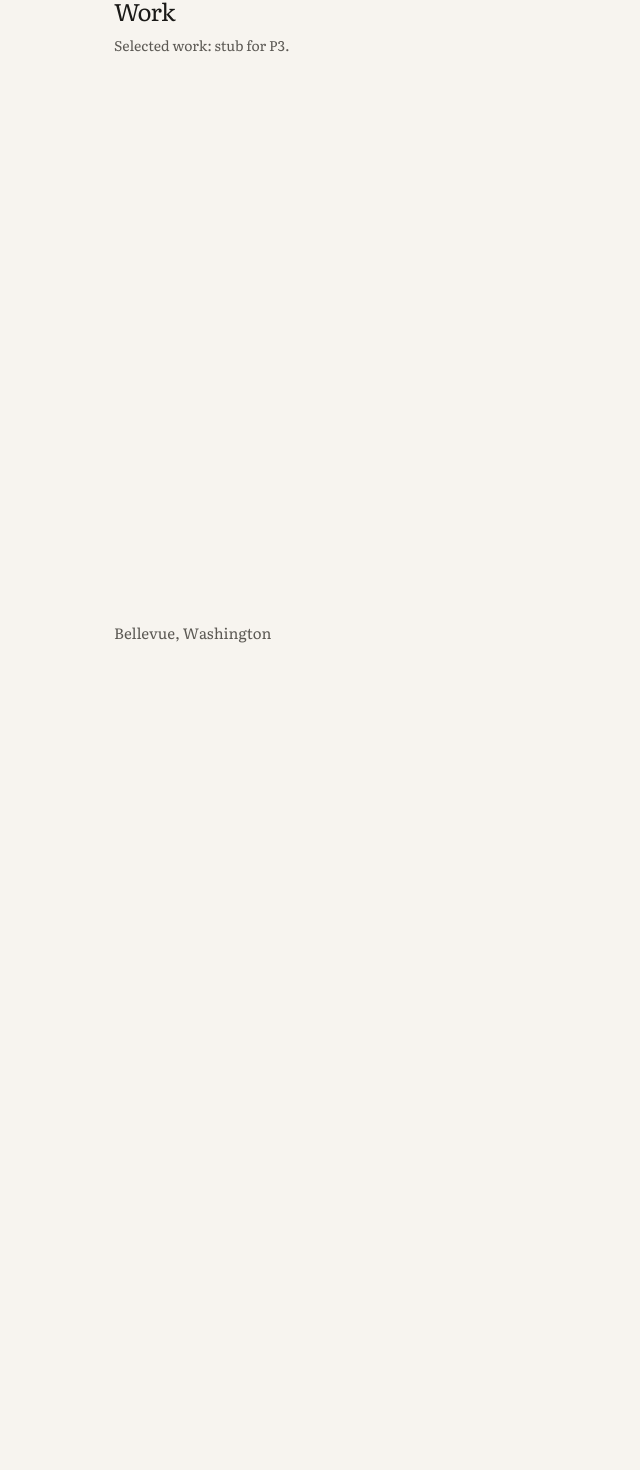
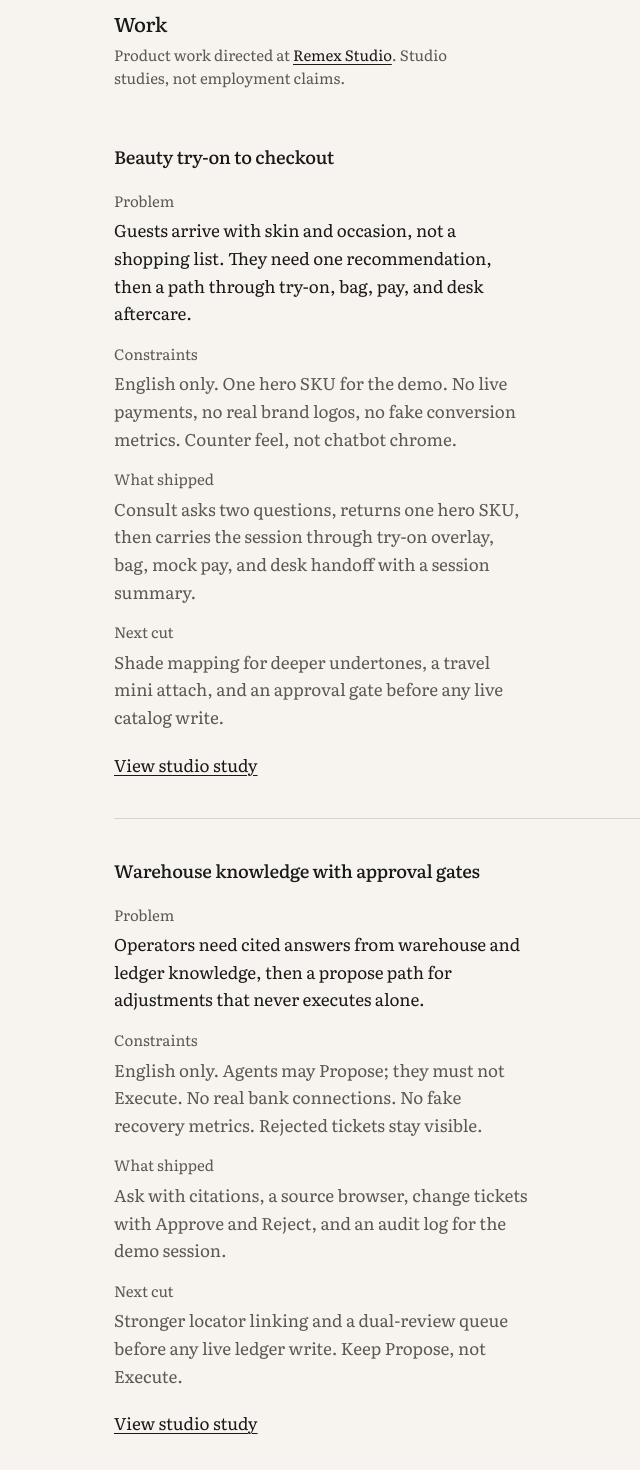
Before and after one commit to remexstudio/justin-jia, a Next.js app: page /work in a window 1280 px wide. Shown: the part 128-1598 px from the top of the page, without its empty margins (214-854 px from the left). Before the commit the page ends 800 px from the top, so only its background shows below. Built offline with nearby package versions, Linux system fonts and the light colour scheme.

Commit message:
feat(work): add selected work and studio outbound links

```diff
--- a/app/work/page.tsx
+++ b/app/work/page.tsx
@@ -1,15 +1,146 @@
 import type { Metadata } from "next";
+import Link from "next/link";
 
 export const metadata: Metadata = {
   title: "Work",
+  description:
+    "Selected product work directed at Remex Studio: try-on to checkout, warehouse knowledge with gates, morning briefs, and ecommerce exception queues.",
 };
+
+type WorkCard = {
+  title: string;
+  problem: string;
+  constraints: string;
+  shipped: string;
+  next: string;
+  studyHref: string;
+  studyLabel: string;
+  capability?: string;
+};
+
+const CARDS: readonly WorkCard[] = [
+  {
+    title: "Beauty try-on to checkout",
+    problem:
+      "Guests arrive with skin and occasion, not a shopping list. They need one recommendation, then a path through try-on, bag, pay, and desk aftercare.",
+    constraints:
+      "English only. One hero SKU for the demo. No live payments, no real brand logos, no fake conversion metrics. Counter feel, not chatbot chrome.",
+    shipped:
+      "Consult asks two questions, returns one hero SKU, then carries the session through try-on overlay, bag, mock pay, and desk handoff with a session summary.",
+    next: "Shade mapping for deeper undertones, a travel mini attach, and an approval gate before any live catalog write.",
+    studyHref: "https://remex-atelier.vercel.app/work/lumen-atelier",
+    studyLabel: "View studio study",
+  },
+  {
+    title: "Warehouse knowledge with approval gates",
+    problem:
+      "Operators need cited answers from warehouse and ledger knowledge, then a propose path for adjustments that never executes alone.",
+    constraints:
+      "English only. Agents may Propose; they must not Execute. No real bank connections. No fake recovery metrics. Rejected tickets stay visible.",
+    shipped:
+      "Ask with citations, a source browser, change tickets with Approve and Reject, and an audit log for the demo session.",
+    next: "Stronger locator linking and a dual-review queue before any live ledger write. Keep Propose, not Execute.",
+    studyHref: "https://remex-atelier.vercel.app/work/northline",
+    studyLabel: "View studio study",
+  },
+  {
+    title: "Morning brief, not a dashboard",
+    problem:
+      "Communications desks wake to noise. They need a sorted brief, draft help in two tones, and a hard line before anything publishes.",
+    constraints:
+      "English only. Synthetic posts only. Never auto-publish. No real social networks. No fake engagement percentages. Escalate stays explicit.",
+    shipped:
+      "Morning brief buckets (Priority, Watch, Noise), thread detail, dual-tone drafts with escalate, and a digest that never claims a live post.",
+    next: "Richer watchlists and a stricter embargo gate before an escalated draft can leave the desk.",
+    studyHref: "https://remex-atelier.vercel.app/work/kite",
+    studyLabel: "View studio study",
+  },
+  {
+    title: "Ecommerce exception queue",
+    problem:
+      "Commerce desks drown in exception tickets. They need triage, timelines, and suggested actions without the agent moving money on its own.",
+    constraints:
+      "English only. No payment processor. No fake recovery percentages. Refunds wait for Approve. Policy stays readable.",
+    shipped:
+      "A six-ticket exception queue, case detail with timeline and suggested actions, a refund approval gate, and a written policy page.",
+    next: "Carrier webhooks and dual-approve for high-severity refunds.",
+    studyHref: "https://remex-atelier.vercel.app/work/paperline",
+    studyLabel: "View studio study",
+    capability: "Capability: Kafka-backed fan-in for exception intake.",
+  },
+] as const;
 
 export default function WorkPage() {
   return (
-    <main className="mx-auto max-w-2xl px-6 py-16">
-      <h1 className="text-2xl tracking-tight text-ink">Work</h1>
-      <p className="mt-2 text-sm text-ink-muted">
-        Selected work: stub for P3.
+    <main className="mx-auto w-full max-w-2xl px-6 pt-12 sm:pt-20">
+      <h1 className="letter-name">Work</h1>
+      <p className="letter-quiet mt-2 sm:max-w-[42ch]">
+        Product work directed at{" "}
+        <a
+          href="https://remex-atelier.vercel.app"
+          className="studio-link"
+          translate="no"
+        >
+          Remex Studio
+        </a>
+        . Studio studies, not employment claims.
+      </p>
+
+      <ul className="mt-10 list-none space-y-0 p-0 sm:mt-14">
+        {CARDS.map((card) => (
+          <li
+            key={card.title}
+            className="border-t border-rule py-10 first:border-t-0 first:pt-0 last:pb-0"
+          >
+            <article>
+              <h2 className="text-[1.125rem] font-medium leading-snug tracking-[-0.01em] text-ink text-pretty">
+                {card.title}
+              </h2>
+
+              <dl className="mt-5 space-y-4 text-[1.0625rem] leading-relaxed sm:max-w-[42ch]">
+                <div>
+                  <dt className="letter-quiet">Problem</dt>
+                  <dd className="mt-1 text-ink">{card.problem}</dd>
+                </div>
+                <div>
+                  <dt className="letter-quiet">Constraints</dt>
+                  <dd className="mt-1 text-ink-muted">{card.constraints}</dd>
+                </div>
+                <div>
+                  <dt className="letter-quiet">What shipped</dt>
+                  <dd className="mt-1 text-ink-muted">{card.shipped}</dd>
+                </div>
+                <div>
+                  <dt className="letter-quiet">Next cut</dt>
+                  <dd className="mt-1 text-ink-muted">{card.next}</dd>
+                </div>
+              </dl>
+
+              {card.capability ? (
+                <p className="letter-quiet mt-4 sm:max-w-[42ch]">
+                  {card.capability}
+                </p>
+              ) : null}
+
+              <p className="mt-5">
+                <a
+                  href={card.studyHref}
+                  className="cta"
+                  rel="noopener noreferrer"
+                  target="_blank"
+                >
+                  {card.studyLabel}
+                </a>
+              </p>
+            </article>
+          </li>
+        ))}
+      </ul>
+
+      <p className="mt-12 sm:mt-14">
+        <Link href="/path" className="cta">
+          Read the path
+        </Link>
       </p>
     </main>
   );
--- a/ops/BACKLOG.md
+++ b/ops/BACKLOG.md
@@ -3,7 +3,7 @@
 - [x] P0 chore(repo): initialize personal site
 - [x] P1 feat(site): add home layout and hero
 - [x] P2 feat(site): add now and path
-- [ ] P3 feat(work): add selected work and studio outbound links
+- [x] P3 feat(work): add selected work and studio outbound links
 - [ ] P4 feat(writing): add two judgment notes
 - [ ] P5 feat(site): add contact and metadata
 - [ ] P6 feat(site): motion a11y 404 and polish
--- a/ops/HANDOFF.md
+++ b/ops/HANDOFF.md
@@ -1,4 +1,4 @@
-# HANDOFF — P2
+# HANDOFF — P3
 
 ## DEV verdict
 
@@ -6,42 +6,51 @@
 
 ## SHA
 
-`8d44e875c119db8ac2b305623ae42583b9cb1715` (`8d44e87`) — `feat(site): add now and path`
+(stamp after commit)
 
 ## Skills used
 
-- frontend-design (letter measure, sequence markers only on path beats, no card/skill-bar/eyebrow defaults, Literata continuity)
-- emil-design-eng (reuse existing CTA press/hover; no entrance stagger; explicit transitions already in chrome)
-- apple-design (readable leading/measure, sentence-case hierarchy, safe areas via shared chrome, no motion on content)
-- writing-guidelines (present tense on /now; active voice; no em dashes in new copy; no easy/simple/quick; no invented employers/dates/metrics)
-- web-design-guidelines (semantic `ol`/`h1`/`h2`, Link for internal CTAs, translate="no" on Remex Studio, tabular-nums on beat index, text-pretty on headings)
+- frontend-design (letter measure continuity; stacked rule sections instead of SaaS card grid/shadows; no tracked eyebrows or skill bars; Literata hierarchy matches /now /path)
+- emil-design-eng (reuse existing `.cta` press/hover; no entrance stagger; no decorative motion on content)
+- apple-design (readable leading/measure ~42ch, sentence-case labels, focus via shared chrome, reduced-motion already on CTAs)
+- writing-guidelines (active voice; no em dashes; no easy/simple/quick; no Lead PM / fake tenure; clear outbound anchor text)
+- web-design-guidelines (semantic `h1`/`h2`/`dl`/`article`, `rel="noopener noreferrer"` + `target="_blank"` on outbound studies, `translate="no"` on Remex Studio)
 
 ## What shipped
 
-- `/now`: present-tense letter — building Remex Studio (English lockup + atelier outbound), looking for AI Product Manager roles, explicit not selling cloud-migration outsourcing
-- `/path`: four beats (engineer shipping → cloud/microservices permissions-cost-operability → consultative brief intake → why AI PM); quiet `01`–`04` sequence markers; no employers/dates
-- Shared home chrome unchanged (SiteHeader/SiteFooter/layout); home hero untouched
-- `docs/sitemap.md` marks `/now` and `/path` as P2 shipped
+- `/work`: four selected-work cards (Problem / Constraints / What shipped / Next cut)
+- Page framing: Product work directed at Remex Studio (studio studies, not employment claims)
+- Card 1 Beauty try-on to checkout → lumen-atelier
+- Card 2 Warehouse knowledge with approval gates → northline
+- Card 3 Morning brief, not a dashboard → kite
+- Card 4 Ecommerce exception queue → paperline
+- One Kafka capability line on card 4 only
+- Clear outbound link text: View studio study
+- `docs/sitemap.md` marks `/work` P3 shipped
 - Ops backlog/status/handoff updated
 
 ## Acceptance
 
-- [x] `/now` present tense: building Remex Studio (never 机羽云 in UI); looking for AI PM roles; explicitly not selling cloud-migration outsourcing
-- [x] `/path` four beats without invented employers/dates
-- [x] No skill bars; short specific English; atelier-adjacent human letter tone
-- [x] `pnpm build` passes; headings + readable measure (`max-w-2xl`, ~38–42ch prose)
-- [x] Commit message: `feat(site): add now and path`
-- [x] English only; no phone; no fake percentages
+- [x] Four cards with Problem / Constraints / What shipped / Next cut
+- [x] Framing: Product work directed at Remex Studio (not employment)
+- [x] Card 1 → https://remex-atelier.vercel.app/work/lumen-atelier
+- [x] Card 2 → https://remex-atelier.vercel.app/work/northline
+- [x] Card 3 → https://remex-atelier.vercel.app/work/kite
+- [x] Card 4 → https://remex-atelier.vercel.app/work/paperline
+- [x] Kafka capability line on card 4 only (not a fifth card)
+- [x] No real brand logos; anonymized product language; clear link text
+- [x] `pnpm build` passes; measure readable at 375/1280 intent (`max-w-2xl`, ~42ch)
+- [x] Commit: `feat(work): add selected work and studio outbound links`
 
 ## Risks / blockers
 
 - **Preview**: Vercel project still unlinked; Leader visual review may need local or later deploy.
-- Quiet `01`–`04` markers are intentional (path is a sequence); if Leader prefers unmarked prose sections, easy rework.
-- `/work` CTA on path still lands on P3 stub.
+- Card 2 public title follows TASK warehouse framing while the studio study titles as ledger clerk; content aligns on citations + Propose/Approve gates.
+- Outbound studies open in a new tab; if Leader prefers same-tab, one-line change.
 
 ## Out of scope (confirmed untouched)
 
 - remex-atelier
-- Home hero / layout chrome beyond consuming existing header/footer
-- /work cards, /writing, /contact polish, motion/404 (P3–P6)
-- Phone, Chinese UI, purple/neon, skill bars, fake metrics
+- Home /now /path chrome beyond consuming shared header/footer
+- /writing, /contact polish, motion/404 (P4–P6)
+- Phone, Chinese UI, purple/neon, skill bars, fake metrics, Lead PM titles
--- a/ops/STATUS.md
+++ b/ops/STATUS.md
@@ -1,6 +1,7 @@
 # Status
 
-- Phase: P2 PASS; P3 issued
+- Phase: P3 DEV PASS pending Leader; tip after push
 - Closed: P0–P2 (P2 SHA 8d44e87)
+- Open: P3 work cards (this delivery)
 - Repo: https://github.com/remexstudio/justin-jia
 - Preview: not linked yet
```
Also changed, not shown: 1 other file (tests, documents, lock files or other folders).
